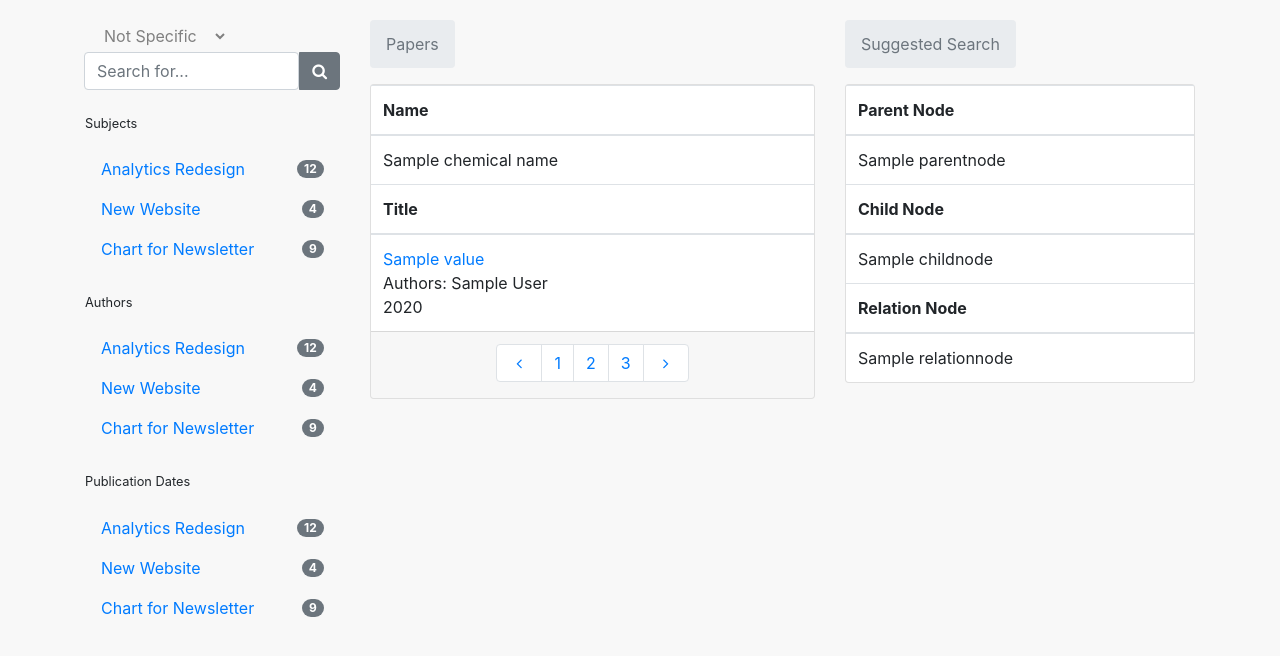
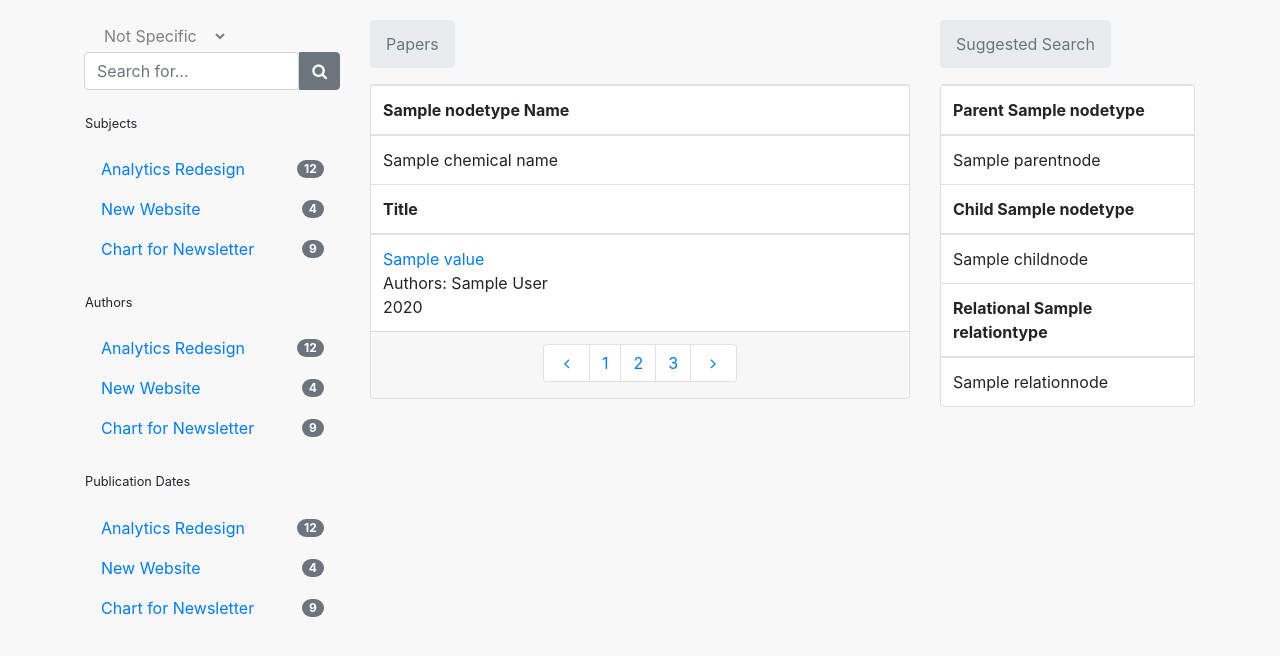
Before and after one commit to Wanyu42/COVID-19-Knowledge-Base, a Flask app: template templates/list.html in a window 1280 px wide. Shown: the top 656 px of the page. Run offline with Flask 2, Linux system fonts and the light colour scheme; the template is opened without the code that fills it: most values are stand-ins (such as "Sample title", 1, 10 or a date in 2020); parts of the project's set-up code (start-up, migrations or seed data) failed here and were passed over; some libraries are stand-ins or nearby versions.

Commit message:
Update list.html

```diff
--- a/templates/list.html
+++ b/templates/list.html
@@ -86,7 +86,7 @@
             </div>
 
         </div>
-        <div class="col-lg-5">
+        <div class="col-lg-6">
             <div class="d-flex flex-column flex-md-row mb-3 mb-md-0">
                 <nav class="mr-auto d-flex align-items-center" aria-label="breadcrumb">
                     <ol class="breadcrumb">
@@ -100,7 +100,9 @@
                     <table class="mb-0 table table-hover">
                         <thead>
                             <tr>
-                                <th class="align-middle bt-0">Name</th>
+                                {% if nodetype %}
+                                <th class="align-middle bt-0">{{ nodetype }} Name</th>
+                                {% endif %}
                             </tr>
                         </thead>
                         <tbody>
@@ -143,7 +145,7 @@
                 </div>
             </div>
         </div>
-        <div class="col-lg-4">
+        <div class="col-lg-3">
             <div class="mb-4">
                 <div class="d-flex flex-column flex-md-row mb-3 mb-md-0">
                     <nav class="mr-auto d-flex align-items-center" aria-label="breadcrumb">
@@ -157,7 +159,9 @@
                         <table class="mb-0 table table-hover">
                             <thead>
                                 <tr>
-                                    <th class="align-middle bt-0">Parent Node</th>
+                                    {%  if nodetype %}
+                                    <th class="align-middle bt-0">Parent {{ nodetype }}</th>
+                                    {% endif %}
                                 </tr>
                             </thead>
                             <tbody>
@@ -173,7 +177,9 @@
                         <table class="mb-0 table table-hover">
                             <thead>
                                 <tr>
-                                    <th class="align-middle bt-0">Child Node</th>
+                                    {% if nodetype %}
+                                    <th class="align-middle bt-0">Child {{ nodetype }}</th>
+                                    {% endif %}
                                 </tr>
                             </thead>
                             <tbody>
@@ -189,7 +195,9 @@
                         <table class="mb-0 table table-hover">
                             <thead>
                                 <tr>
-                                    <th class="align-middle bt-0">Relation Node</th>
+                                    {% if relationtype %}
+                                    <th class="align-middle bt-0">Relational {{ relationtype }}</th>
+                                    {% endif %}
                                 </tr>
                             </thead>
                             <tbody>
```
